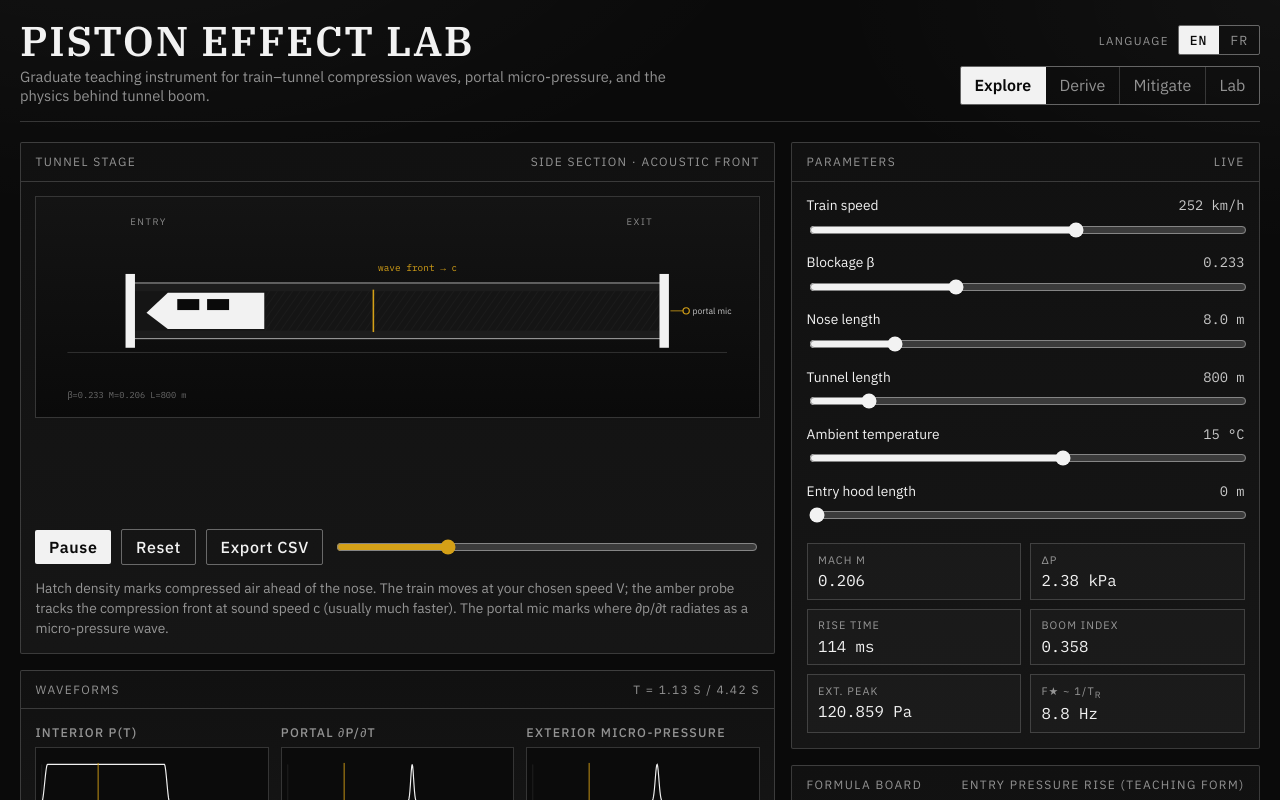
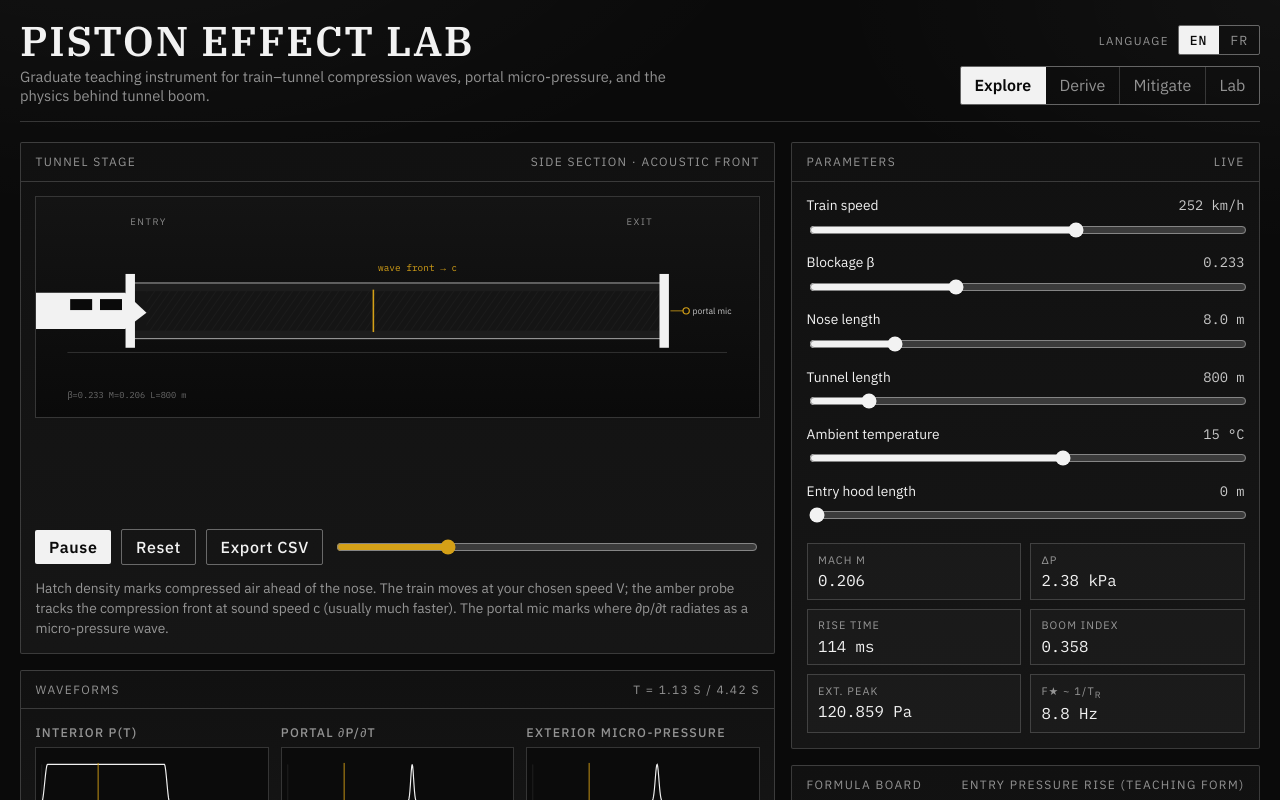
Before and after one commit to alexvasseur/edu-piston, a React (Vite) app: page / in a window 1280 px wide. Shown: the top 800 px of the page. Built offline with nearby package versions, Linux system fonts and the light colour scheme.

Commit message:
Point train nose in the direction of travel
The silhouette had the tapered nose on the trailing side. Redraw so
the tip leads into the tunnel and hatch the compressed air ahead of it.

```diff
--- a/src/components/TunnelStage.tsx
+++ b/src/components/TunnelStage.tsx
@@ -123,11 +123,11 @@ export function TunnelStage({ params, derived, progress, duration }: Props) {
         <rect x={portalIn} y={tunnelY} width={portalOut - portalIn} height={10} fill="#1c1c1c" />
         <rect x={portalIn} y={tunnelY + tunnelH - 10} width={portalOut - portalIn} height={10} fill="#1c1c1c" />
 
-        {/* Compressed air hatch ahead of train inside tunnel */}
+        {/* Compressed air hatch ahead of the nose (direction of travel →) */}
         <rect
-          x={Math.min(Math.max(trainX + trainLen, portalIn), portalOut)}
+          x={Math.min(Math.max(trainX, portalIn), portalOut)}
           y={tunnelY + 10}
-          width={Math.max(0, portalOut - Math.min(Math.max(trainX + trainLen, portalIn), portalOut))}
+          width={Math.max(0, portalOut - Math.min(Math.max(trainX, portalIn), portalOut))}
           height={tunnelH - 20}
           fill="url(#hatch)"
           opacity={pressureAlpha}
@@ -154,14 +154,14 @@ export function TunnelStage({ params, derived, progress, duration }: Props) {
           </g>
         )}
 
-        {/* Train */}
-        <g transform={`translate(${trainX}, ${trainY})`}>
+        {/* Train: local x=0 at rear, tip at trainLen; trainX is world tip (leading edge). */}
+        <g transform={`translate(${trainX - trainLen}, ${trainY})`}>
           <path
-            d={`M ${nosePx} 0 L ${trainLen} 0 L ${trainLen} ${trainH} L ${nosePx} ${trainH} L 0 ${trainH * 0.55} Z`}
+            d={`M 0 0 L ${trainLen - nosePx} 0 L ${trainLen} ${trainH * 0.55} L ${trainLen - nosePx} ${trainH} L 0 ${trainH} Z`}
             fill="#f2f2f2"
           />
-          <rect x={nosePx + 12} y={8} width={28} height={14} fill="#0a0a0a" />
-          <rect x={nosePx + 50} y={8} width={28} height={14} fill="#0a0a0a" />
+          <rect x={trainLen - nosePx - 70} y={8} width={28} height={14} fill="#0a0a0a" />
+          <rect x={trainLen - nosePx - 32} y={8} width={28} height={14} fill="#0a0a0a" />
         </g>
 
         {/* Mic markers */}
```
